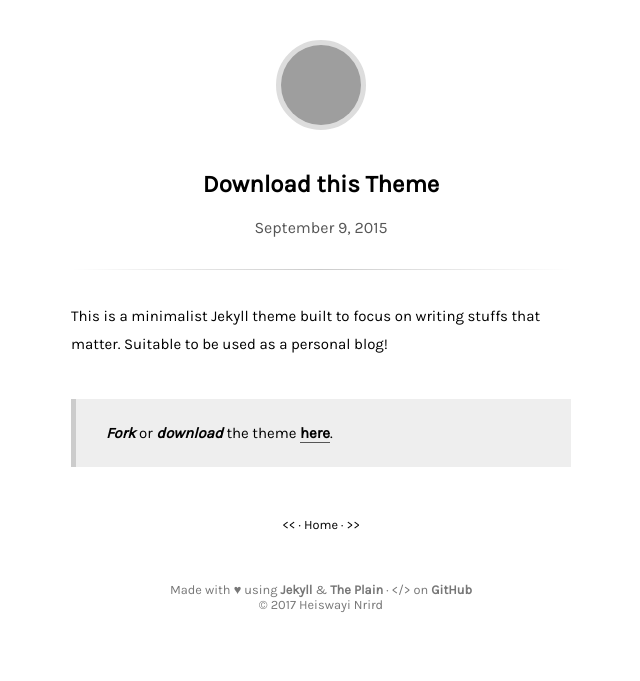
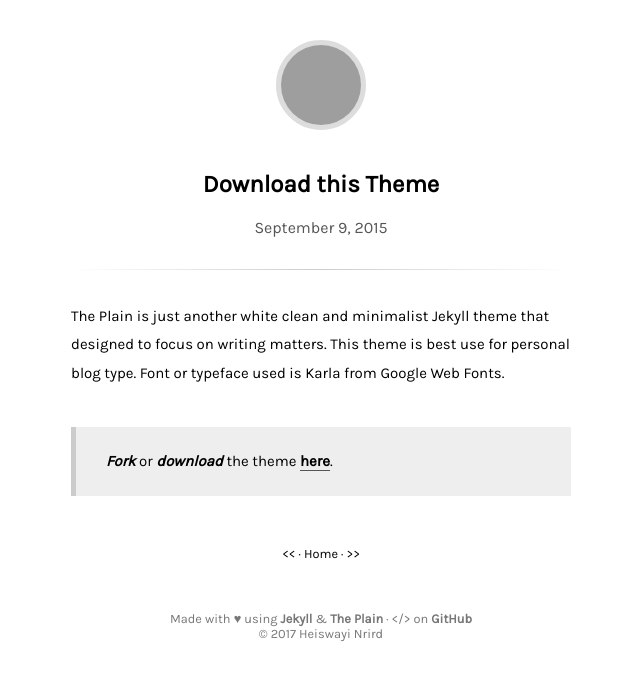
Before and after one commit to heiswayi/the-plain, a Jekyll site: the page built from _posts/2015-09-09-download-this-theme.md, in a window 1280 px wide, cut to the strip 0-681 px from the top of the page. Shown: the whole strip, without its empty margins (319-959 px from the left). Built offline with Jekyll 4.4.1, drawn with Linux system fonts in a browser that asks for light colours; grey boxes are pictures that could not be loaded.

Commit message:
Minor update

```diff
--- a/_posts/2015-09-09-download-this-theme.md
+++ b/_posts/2015-09-09-download-this-theme.md
@@ -3,6 +3,6 @@ title: Download this Theme
 updated: 2015-09-09 10:38
 ---
 
-This is a minimalist Jekyll theme built to focus on writing stuffs that matter. Suitable to be used as a personal blog!
+The Plain is just another white clean and minimalist Jekyll theme that designed to focus on writing matters. This theme is best use for personal blog type. Font or typeface used is Karla from Google Web Fonts.
 
 > **_Fork_** or **_download_** the theme [**here**](https://github.com/heiswayi/the-plain).
```
Also changed, not shown: README.md.
